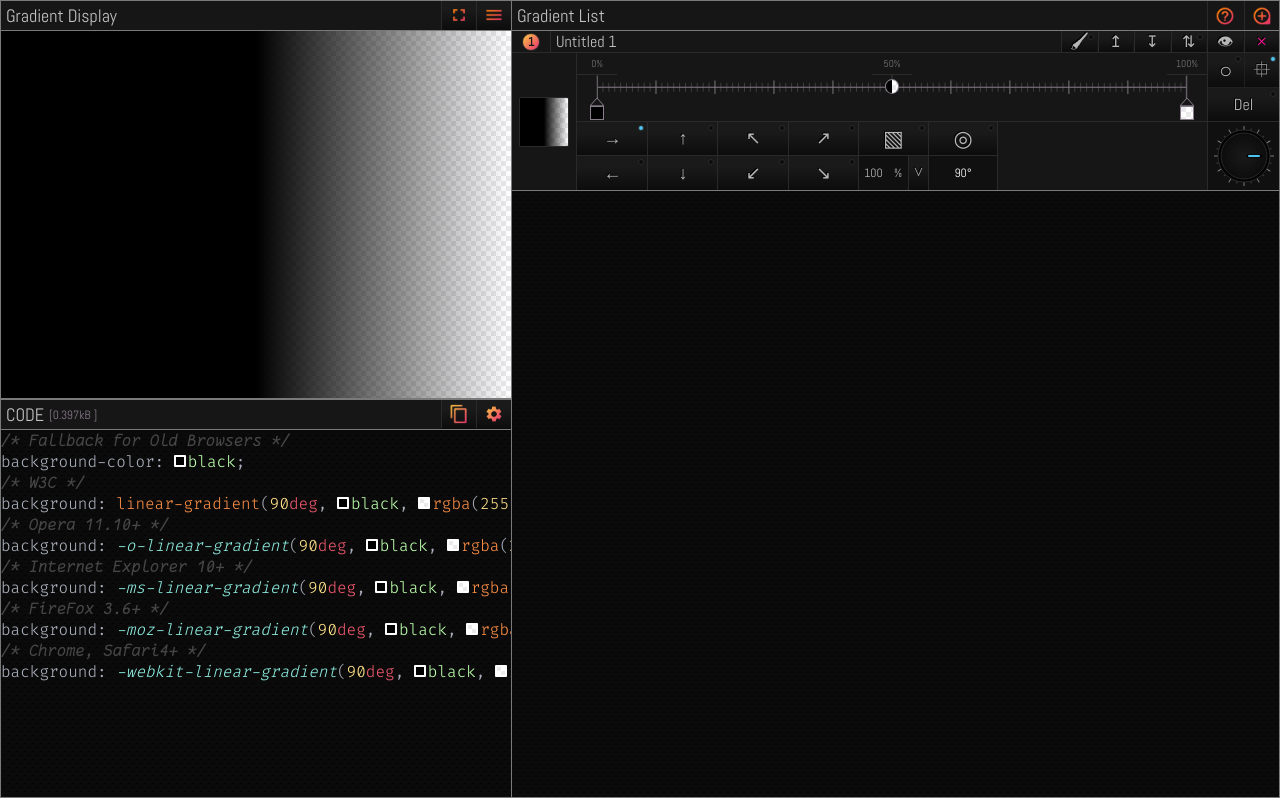
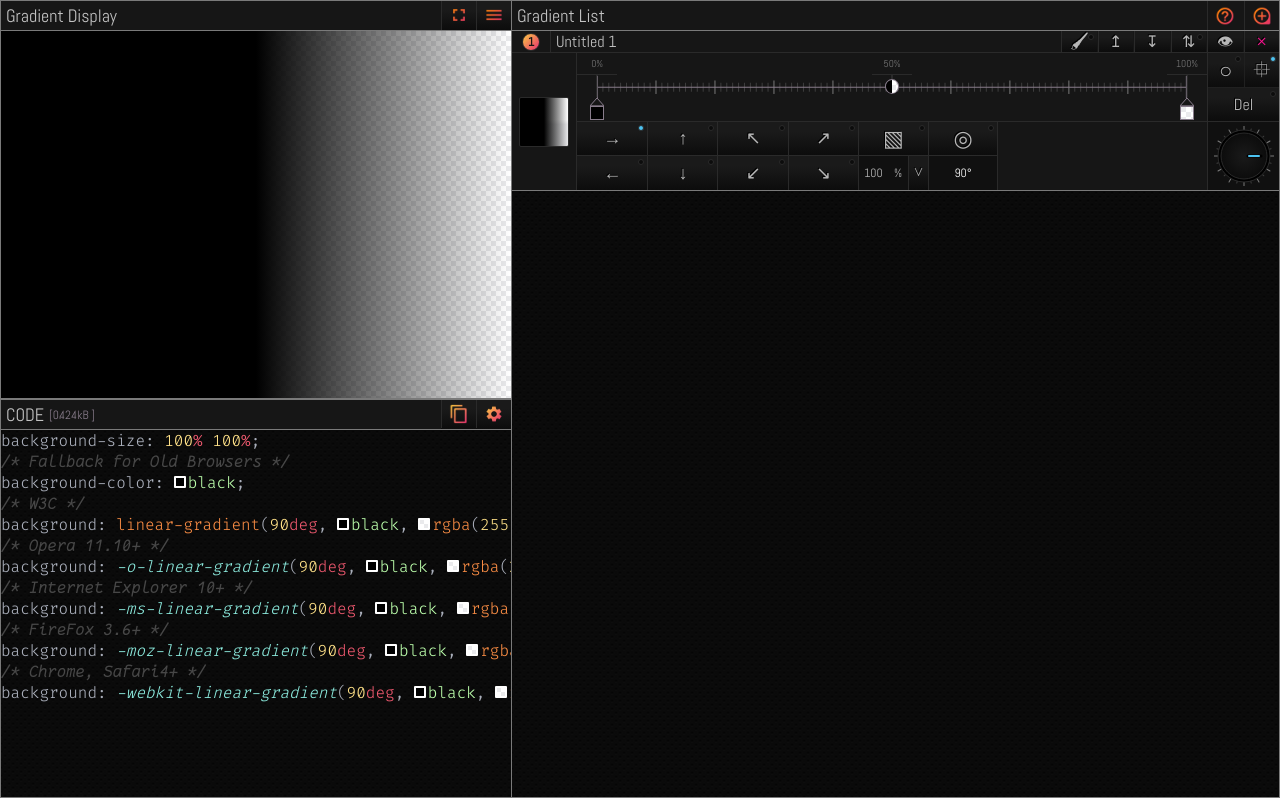
Before and after one commit to tschiboka/colorpicker, a React (Create React App) app: page / in a window 1280 px wide. Built offline with nearby package versions, Linux system fonts and the light colour scheme.

Commit message:
backround size now can be set in CodeSettings

```diff
--- a/src/App.js
+++ b/src/App.js
@@ -39,6 +39,10 @@ export default class App extends Component {
       colorPicker: undefined,
       radialSettingsOn: false,
       radialSettings_GradientIndex: undefined,
+      backgroundSize: [
+        { value: "100", unit: "%" },
+        { value: "100", unit: "%" }
+      ]
     };
   }
 
@@ -143,13 +147,27 @@ export default class App extends Component {
 
 
 
+  changeBackgroundSize(name, value, unit) {
+    const index = name === "background-size-x" ? 0 : 1;
+    const backgroundSize = [...this.state.backgroundSize];
+
+    backgroundSize[index] = { value, unit };
+    this.setState({ ...this.state, backgroundSize });
+  }
+
+
+
   render() {
     return (
       <div className="App">
-        <ResultDisplay gradients={this.state.gradients} />
+        <ResultDisplay
+          backgroundSize={this.state.backgroundSize}
+          gradients={this.state.gradients}
+        />
 
         <GradientList
           gradients={this.state.gradients}
+          backgroundSize={this.state.backgroundSize}
           updateGradients={this.updateGradients.bind(this)}
           updateGradient={this.updateGradient.bind(this)}
           openColorPicker={this.openColorPicker.bind(this)}
@@ -160,6 +178,8 @@ export default class App extends Component {
 
         <Code
           gradients={this.state.gradients}
+          backgroundSize={this.state.backgroundSize}
+          changeBackgroundSize={this.changeBackgroundSize.bind(this)}
         />
 
 
--- a/src/Components/Code/Code.js
+++ b/src/Components/Code/Code.js
@@ -543,10 +543,7 @@ export default class Code extends Component {
         return (
             <div className="Code">
                 <header>
-                    <span>
-                        CODE
-
-                    </span>
+                    <span>CODE</span>
 
                     <span className="bite-count">[{this.state.bites / 1000}kB ]</span>
 
@@ -574,6 +571,8 @@ export default class Code extends Component {
                 <div className="Code__body">
                     {this.state.settingIsOpen && (
                         <CodeSettings
+                            backgroundSize={this.props.backgroundSize}
+                            changeBackgroundSize={this.props.changeBackgroundSize}
                             vendorPrefixes={this.state.vendorPrefixes}
                             setVendorPrefixes={this.setVendorPrefixes.bind(this)}
                             fallbackAllowed={this.state.fallbackAllowed}
@@ -591,6 +590,22 @@ export default class Code extends Component {
                     )}
 
                     <div id="code">
+
+                        <span className="token property">background-size</span>
+
+                        <span className="token punctuation">: </span>
+
+                        <span className="token number">{this.props.backgroundSize[0].value}</span>
+
+                        <span className="token unit">{this.props.backgroundSize[0].unit} </span>
+
+                        <span className="token number">{this.props.backgroundSize[1].value}</span>
+
+                        <span className="token unit">{this.props.backgroundSize[1].unit}</span>
+
+                        <span className="token punctuation">;</span>
+
+                        <br />
                         {this.props.gradients.length
                             ? <span>
                                 {this.state.fallbackAllowed &&
@@ -607,6 +622,7 @@ export default class Code extends Component {
                                         <br />
                                     </span>
                                 }
+
                                 {this.renderCode()}
                             </span>
                             : <span className="token comment">&#47;&#47; No gradients</span>
--- a/src/Components/CodeSettings/CodeSettings.js
+++ b/src/Components/CodeSettings/CodeSettings.js
@@ -40,10 +40,10 @@ export function CodeSettings(props) {
                             id="6"
                             name="background-size-x"
                             title="background size x"
-                            value={100}
-                            unit={"%"}
+                            value={props.backgroundSize[0].value}
+                            unit={props.backgroundSize[0].unit}
                             units={["%", "px", "vw", "vh", "em", "rem"].reverse()}
-                        //onChange={this.handleRepeatingInputChange.bind(this)}
+                            onChange={props.changeBackgroundSize}
                         />
                     </div>
 
@@ -52,10 +52,10 @@ export function CodeSettings(props) {
                             id="7"
                             name="background-size-y"
                             title="background size y"
-                            value={100}
-                            unit={"%"}
+                            value={props.backgroundSize[1].value}
+                            unit={props.backgroundSize[1].unit}
                             units={["%", "px", "vw", "vh", "em", "rem"].reverse()}
-                        //onChange={this.handleRepeatingInputChange.bind(this)}
+                            onChange={props.changeBackgroundSize}
                         />
                     </div>
                 </div>
--- a/src/Components/GradientField/GradientField.js
+++ b/src/Components/GradientField/GradientField.js
@@ -196,7 +196,10 @@ export default class GradientField extends Component {
                 <div className="GradientField__body">
                     <div className="GradientField__preview" title="preview">
                         <div
-                            style={{ background: `${gradientObjsToStr([this.props.gradient].reverse())}, url(${checkeredRect})` }}
+                            style={{
+                                background: `${gradientObjsToStr([this.props.gradient].reverse())}, url(${checkeredRect})`,
+                                backgroundSize: this.props.backgroundSize[0].value + this.props.backgroundSize[0].unit + " " + this.props.backgroundSize[1].value + this.props.backgroundSize[1].unit,
+                            }}
                             onClick={() => this.toggleVisibility()}
                         >
                             {!this.props.gradient.visible && this.renderRedDiagonalLine()}
--- a/src/Components/GradientList/GradientList.js
+++ b/src/Components/GradientList/GradientList.js
@@ -33,9 +33,10 @@ export default class GradientList extends Component {
         return this.props.gradients.map((gradient, i) => (
             <GradientField
                 key={`gradient_${i}`}
+                index={i}
                 gradient={gradient}
                 gradients={this.props.gradients}
-                index={i}
+                backgroundSize={this.props.backgroundSize}
                 updateGradient={this.props.updateGradient}
                 confirmDeleteGradient={this.confirmDeleteGradient.bind(this)}
                 setAngleMeterIsActive={this.setAngleMeterIsActive.bind(this)}
--- a/src/Components/ResultDisplay/ResultDisplay.js
+++ b/src/Components/ResultDisplay/ResultDisplay.js
@@ -82,7 +82,10 @@ export default class ResultDisplay extends Component {
                     <div
                         className="ResultDisplay__color-bg"
                         title="Result Gradient"
-                        style={{ background: gradientObjsToStr([...this.props.gradients].reverse()) }}>
+                        style={{
+                            backgroundImage: gradientObjsToStr([...this.props.gradients].reverse()),
+                            backgroundSize: this.props.backgroundSize[0].value + this.props.backgroundSize[0].unit + " " + this.props.backgroundSize[1].value + this.props.backgroundSize[1].unit,
+                        }}>
 
                         {this.state.menuIsOpen && (
                             <ResultDisplayMenu
--- a/src/Components/ToggleButton/ToggleButton.js
+++ b/src/Components/ToggleButton/ToggleButton.js
@@ -9,7 +9,8 @@ export function ToggleButton(props) {
             className="ToggleButton"
             onClick={() => props.handleOnClick()}
         >
-            <div style={{ left: props.on ? "" : "1.5px", right: props.on ? "1.5px" : "" }}>
+            <div
+                style={{ left: props.on ? "" : "1.5px", right: props.on ? "1.5px" : "" }}>
                 <div
                     style={{ background: props.on ? "#4cc3f1" : "#ff1493" }}
                 >
--- a/src/Components/ToggleButton/ToggleButton.scss
+++ b/src/Components/ToggleButton/ToggleButton.scss
@@ -4,7 +4,7 @@
     position: relative;
     width: 70px;
     height: 22px;
-    border-radius: 10px;
+    border-radius: 11px;
     border: $secondaryBorder;
     background: $buttonGradientHover;
     cursor: pointer;
```
